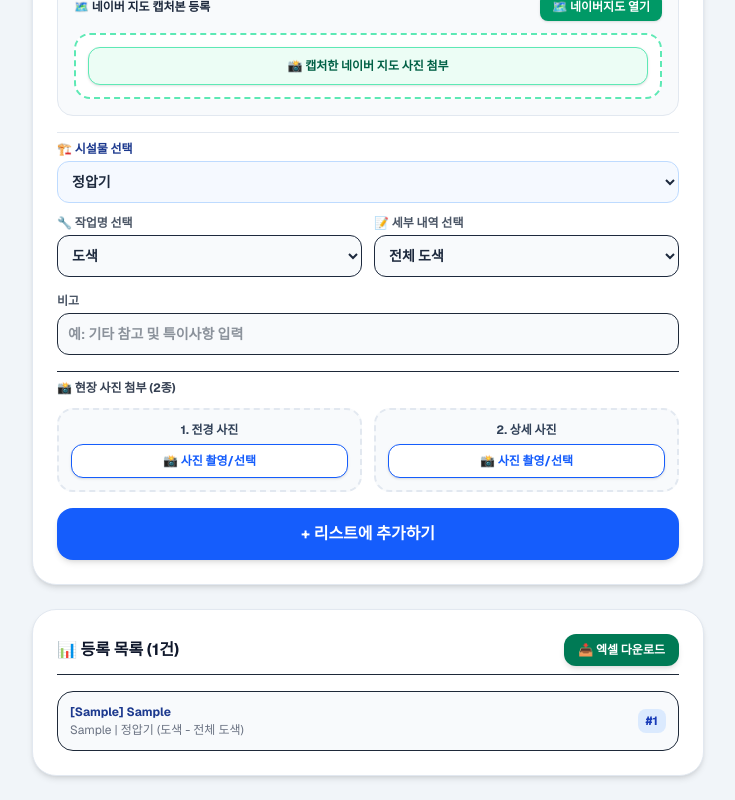
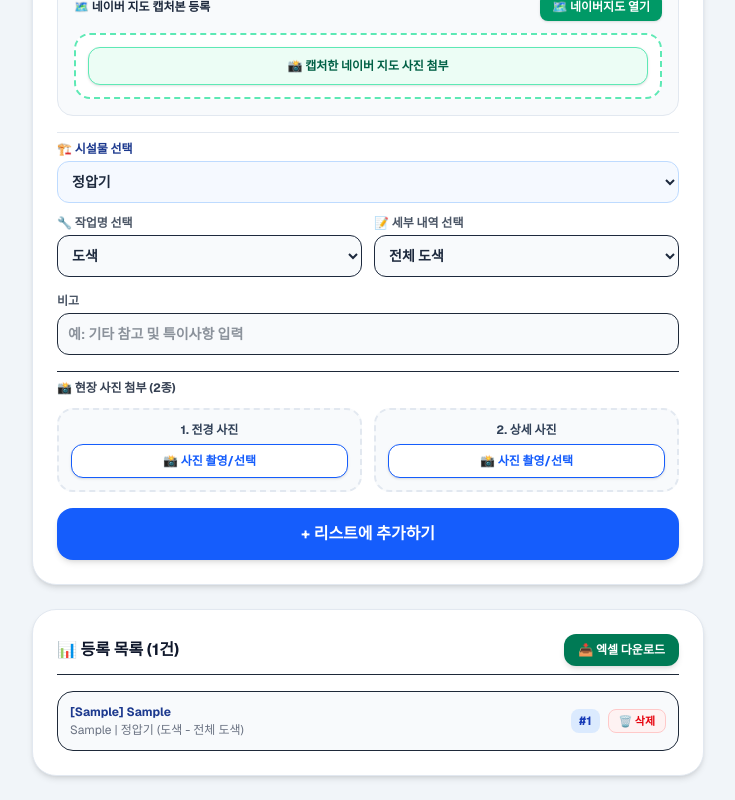
Before and after one commit to SAM3002-WOOK/samnb3002, a Next.js app in the folder sam3002/: page / in a window 1280 px wide. Both pictures are taken after typing "Sample", "Sample", "Sample", "Sample", "Sample" into the empty fields and a click on the button "+ 리스트에 추가하기". Shown: the part 502-1302 px from the top of the page, without its empty margins (272-1007 px from the left). Built offline with nearby package versions, Linux system fonts and the light colour scheme.

Commit message:
타이틀 변경 및 등록 목록 개별 삭제 기능 반영

```diff
--- a/sam3002/app/page.tsx
+++ b/sam3002/app/page.tsx
@@ -178,7 +178,7 @@ export default function SafetyInvestmentApp() {
     }
 
     const newItem = {
-      id: items.length + 1,
+      id: Date.now(), // 고유 ID
       ...formData,
       date: new Date().toISOString().split('T')[0],
       mapImage: markedMapImage || rawMapImage,
@@ -204,6 +204,13 @@ export default function SafetyInvestmentApp() {
     setFullImage(null);
     setDetailImage(null);
     alert('목록에 성공적으로 추가되었습니다!');
+  };
+
+  // 🗑️ 등록 목록 개별 삭제 기능
+  const handleDeleteItem = (idToDelete: number) => {
+    if (confirm('해당 항목을 목록에서 삭제하시겠습니까?')) {
+      setItems(items.filter((item) => item.id !== idToDelete));
+    }
   };
 
   // 📊 엑셀 파일 다운로드
@@ -515,12 +522,12 @@ export default function SafetyInvestmentApp() {
     <div className="min-h-screen bg-slate-100 py-6 px-4 font-sans text-gray-800">
       <div className="max-w-2xl mx-auto space-y-6">
 
-        {/* 헤더 */}
+        {/* 헤더 (타이틀 변경: 안전관리 투자 사업계획 등록 시스템) */}
         <div className="bg-white p-5 rounded-3xl shadow-sm text-center border border-slate-200 space-y-2">
           <div className="flex justify-center">
             <img src="/logo.png" alt="삼천리 로고" className="h-10 object-contain" />
           </div>
-          <h1 className="text-2xl font-black text-slate-900">안전투자 사업계획 등록 시스템</h1>
+          <h1 className="text-2xl font-black text-slate-900">안전관리 투자 사업계획 등록 시스템</h1>
         </div>
 
         {/* 입력 폼 */}
@@ -702,7 +709,7 @@ export default function SafetyInvestmentApp() {
           </button>
         </div>
 
-        {/* 목록 & 다운로드 */}
+        {/* 목록 & 개별 삭제 기능이 추가된 등록 목록 섹션 */}
         <div className="bg-white p-6 rounded-3xl shadow-md border border-slate-200 space-y-4">
           <div className="flex justify-between items-center border-b pb-2">
             <h2 className="text-base font-bold text-slate-900">📊 등록 목록 ({items.length}건)</h2>
@@ -725,7 +732,15 @@ export default function SafetyInvestmentApp() {
                     <span className="font-bold text-blue-900">[{item.facilityNo}] {item.facilityName}</span>
                     <p className="text-gray-500 mt-0.5">{item.location} | {item.category} ({item.workName} - {item.detailWork})</p>
                   </div>
-                  <span className="bg-blue-100 text-blue-800 px-2 py-1 rounded-lg font-bold">#{idx + 1}</span>
+                  <div className="flex items-center gap-2">
+                    <span className="bg-blue-100 text-blue-800 px-2 py-1 rounded-lg font-bold">#{idx + 1}</span>
+                    <button
+                      onClick={() => handleDeleteItem(item.id)}
+                      className="bg-red-50 hover:bg-red-100 text-red-600 border border-red-200 px-2.5 py-1 rounded-lg font-bold text-[11px] transition"
+                    >
+                      🗑️ 삭제
+                    </button>
+                  </div>
                 </div>
               ))}
             </div>
```
